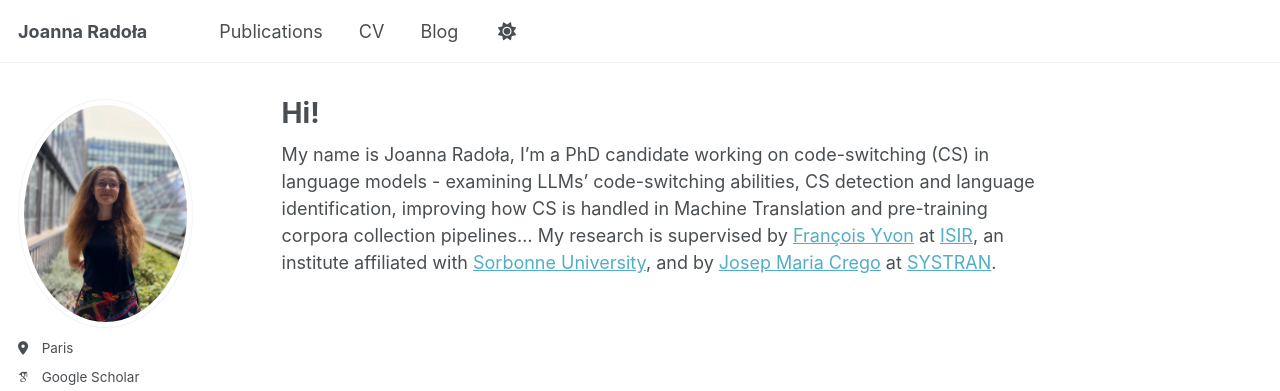
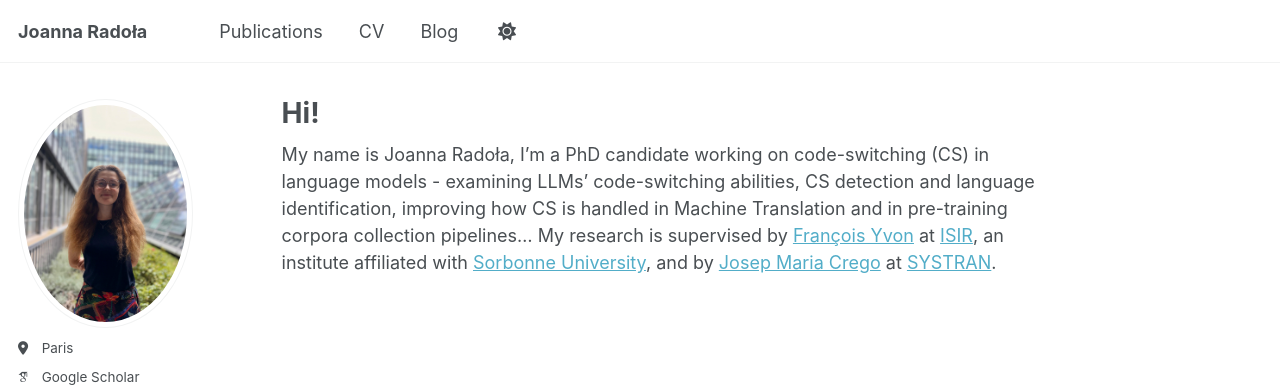
Before and after one commit to jradola/jradola.github.io, a Jekyll site: the page built from _pages/about.md, in a window 1280 px wide. Shown: the top 391 px of the page. Built offline with Jekyll 4.4.1, drawn with Linux system fonts in a browser that asks for light colours; some web fonts are replaced; a script that is not in the unit is left out.

Commit message:
modify 404

```diff
--- a/_pages/about.md
+++ b/_pages/about.md
@@ -6,4 +6,4 @@ redirect_from:
   - /about/
   - /about.html
 ---
-My name is Joanna Radoła, I'm a PhD candidate working on code-switching (CS) in language models - examining LLMs' code-switching abilities, CS detection and language identification, improving how CS is handled in Machine Translation and pre-training corpora collection pipelines... My research is supervised by [François Yvon](https://fyvo.github.io/) at [ISIR](https://www.isir.upmc.fr/), an institute affiliated with [Sorbonne University](https://www.sorbonne-universite.fr/), and by [Josep Maria Crego](https://scholar.google.com/citations?user=lw_aQqQAAAAJ&hl=en) at [SYSTRAN](https://www.systransoft.com/).
+My name is Joanna Radoła, I'm a PhD candidate working on code-switching (CS) in language models - examining LLMs' code-switching abilities, CS detection and language identification, improving how CS is handled in Machine Translation and in pre-training corpora collection pipelines... My research is supervised by [François Yvon](https://fyvo.github.io/) at [ISIR](https://www.isir.upmc.fr/), an institute affiliated with [Sorbonne University](https://www.sorbonne-universite.fr/), and by [Josep Maria Crego](https://scholar.google.com/citations?user=lw_aQqQAAAAJ&hl=en) at [SYSTRAN](https://www.systransoft.com/).
--- a/_pages/publications.html
+++ b/_pages/publications.html
@@ -1,5 +1,5 @@
 ---
-layout: archive
+layout: single
 title: "Publications"
 permalink: /publications/
 author_profile: true
```
Also changed, not shown: _pages/404.md (+3 -1 lines), _pages/cv.md (+2 -2 lines), images/cynomys.jpg (added).
